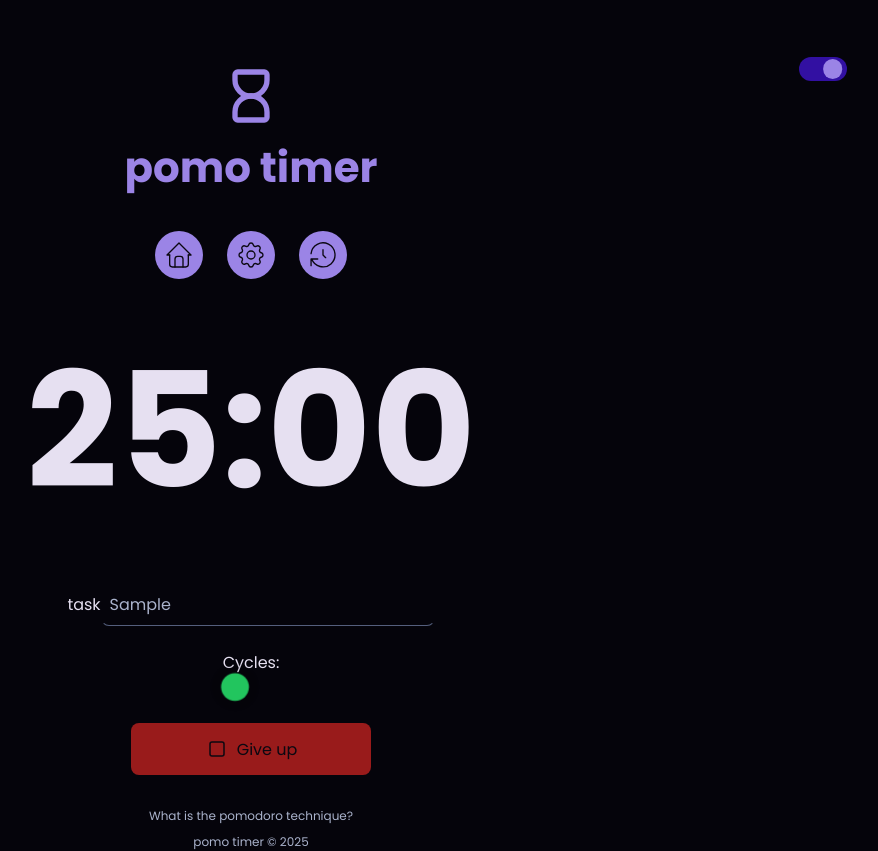
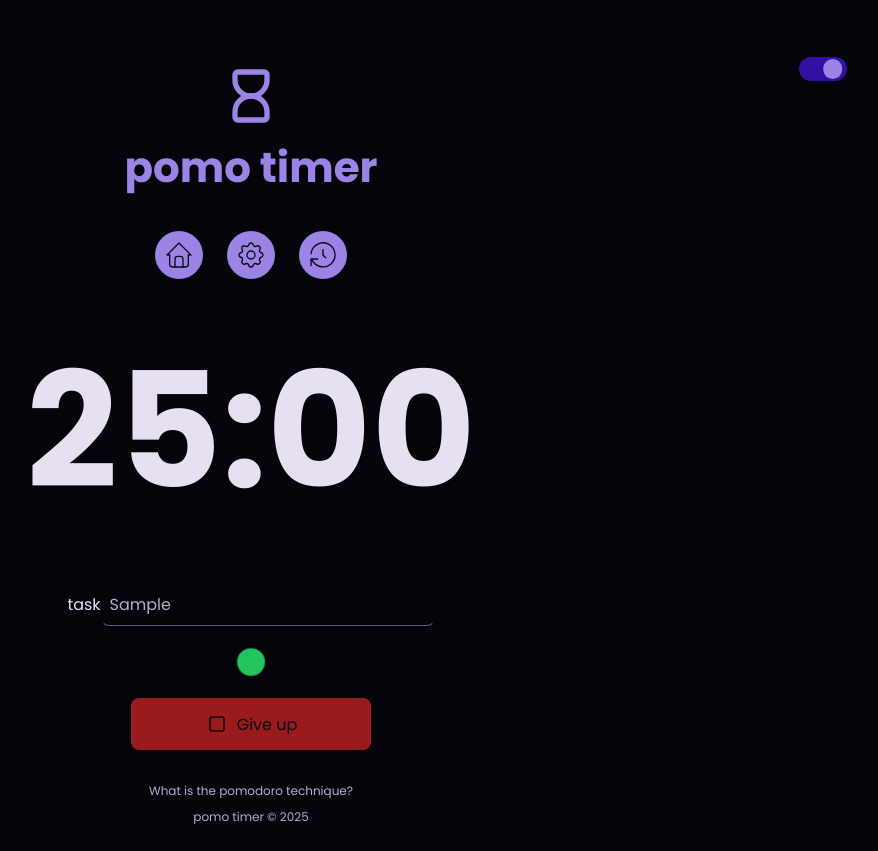
Before and after one commit to raory1/pomodoro, a React (Vite) app: page / in a window 1280 px wide. Both pictures are taken after typing "Sample" into the empty fields and a click on the button "Start focusing". Shown: the whole page, without its empty margins (389-1267 px from the left). After the commit the page ends 826 px from the top, so only its background shows below. Built offline with nearby package versions, Linux system fonts and the light colour scheme.

Commit message:
style: remove Cycle span

```diff
--- a/src/components/CycleTimeline/index.tsx
+++ b/src/components/CycleTimeline/index.tsx
@@ -10,8 +10,6 @@ export function CycleTimeline() {
 
   return (
     <div className={styles.container}>
-      <span>Cycles:</span>
-
       <div className={styles.cycle}>
         {cycleStep.map((_, index) => {
           const nextCycle = getNextCycle(index);
```
